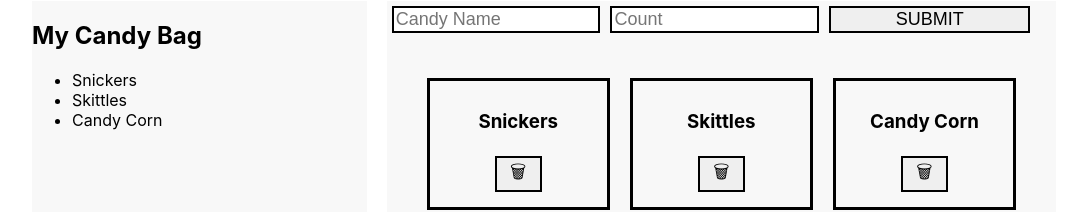
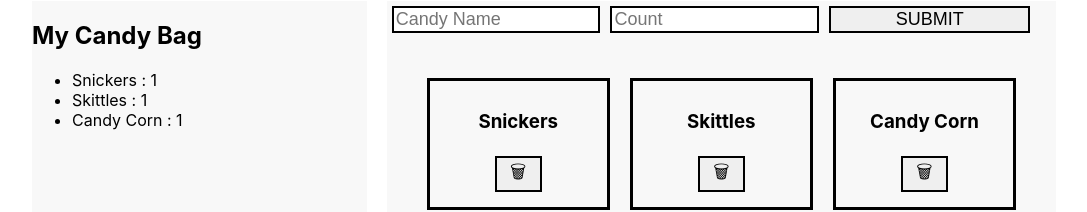
Before and after one commit to kawilliams8/react-refresher, a React (Create React App) app: page / in a window 1280 px wide. Shown: the part 146-358 px from the top of the page, without its empty margins (96-1183 px from the left). Built offline with nearby package versions, Linux system fonts and the light colour scheme.

Commit message:
Add event handler to addCandy/setState on submit of form

```diff
--- a/src/App.js
+++ b/src/App.js
@@ -9,22 +9,26 @@
     super();
     this.state = {
       candy: [
-        {id: 0, name: "Snickers"},
-        {id: 1, name: "Skittles"},
-        {id: 2, name: "Candy Corn"}
+        { id: 0, name: "Snickers", count: 1 },
+        { id: 1, name: "Skittles", count: 1 },
+        { id: 2, name: "Candy Corn", count: 1 },
       ],
     };
   }
 
+  addCandy = (newCandy) => {
+    this.setState({ candy: [...this.state.candy, newCandy] });
+  };
+
   render() {
     return (
       <>
-      <Header />
-      <div className="container">
-        <CandyBag candy={this.state.candy}/>
-        <CandyTracker candy={this.state.candy}/>
-      </div>
+        <Header />
+        <div className="container">
+          <CandyBag candy={this.state.candy} />
+          <CandyTracker candy={this.state.candy} addCandy={this.addCandy} />
+        </div>
       </>
-    )
+    );
   }
 }
--- a/src/CandyBag.js
+++ b/src/CandyBag.js
@@ -5,7 +5,7 @@
   const candyList = candy.map(item => {
     return (
       <li>
-        {item.name}
+        {item.name} : {item.count}
       </li>
     )
   })
--- a/src/CandyTracker.js
+++ b/src/CandyTracker.js
@@ -3,10 +3,10 @@
 import Form from './Form';
 import Cards from './Cards';
 
-const CandyTracker = ({candy}) => {
+const CandyTracker = ({candy, addCandy}) => {
   return (
     <section className="CandyTracker">
-      <Form />
+      <Form addCandy={addCandy} />
       {!candy.length && <h2>Trick or Treat!</h2>}
       <Cards candy={candy} />
     </section>
--- a/src/Form.js
+++ b/src/Form.js
@@ -10,6 +10,10 @@
     };
   }
 
+  handleChange = (event) => {
+    this.setState({ [event.target.name]: event.target.value });
+  };
+
   render() {
     return (
       <form>
@@ -18,6 +22,7 @@
           placeholder="Candy Name"
           name="name"
           value={this.state.name}
+          onChange={(event) => this.handleChange(event)}
         />
 
         <input
@@ -25,6 +30,7 @@
           placeholder="Count"
           name="count"
           value={this.state.count}
+          onChange={(event) => this.handleChange(event)}
         />
 
         <button>SUBMIT</button>
```
